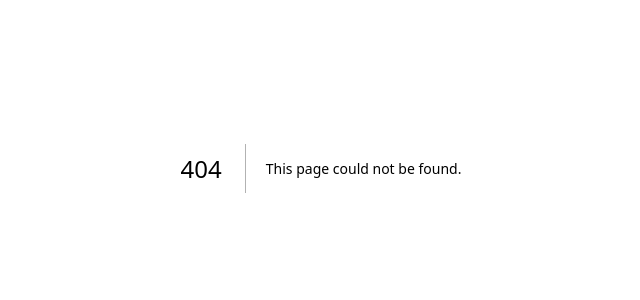
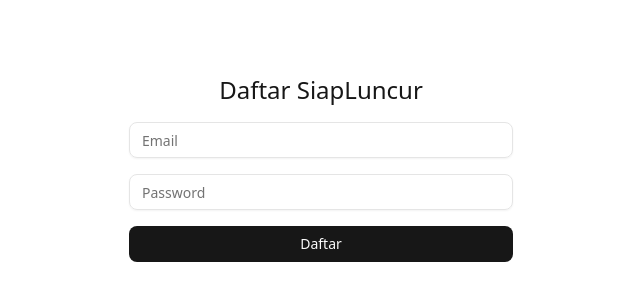
Before and after one commit to Wridho788/siapLuncur, a Next.js app: page /auth/register in a window 1280 px wide. Before the commit this address had no page. Shown: the part 232-532 px from the top of the page, without its empty margins (319-959 px from the left). Built offline with nearby package versions, Linux system fonts and the light colour scheme; no server answers.

Commit message:
login auth done

```diff
--- a/package.json
+++ b/package.json
@@ -12,6 +12,7 @@
   },
   "dependencies": {
     "@radix-ui/react-slot": "^1.2.3",
+    "@supabase/supabase-js": "^2.50.2",
     "class-variance-authority": "^0.7.1",
     "clsx": "^2.1.1",
     "lucide-react": "^0.523.0",
@@ -19,7 +20,8 @@
     "postcss": "^8.5.6",
     "react": "^19.0.0",
     "react-dom": "^19.0.0",
-    "tailwind-merge": "^3.3.1"
+    "tailwind-merge": "^3.3.1",
+    "zustand": "^5.0.5"
   },
   "devDependencies": {
     "@eslint/eslintrc": "^3",
--- /dev/null
+++ b/src/api/auth.ts
@@ -0,0 +1,16 @@
+import { supabase } from "@/lib/supabase"
+
+export const authService = {
+  register: async (email: string, password: string) => {
+    return await supabase.auth.signUp({ email, password })
+  },
+  login: async (email: string, password: string) => {
+    return await supabase.auth.signInWithPassword({ email, password })
+  },
+  logout: async () => {
+    return await supabase.auth.signOut()
+  },
+  getSession: async () => {
+    return await supabase.auth.getSession()
+  },
+}
--- /dev/null
+++ b/src/app/auth/login/page.tsx
@@ -0,0 +1,20 @@
+
+import AuthForm from "@/components/AuthForm"
+import { redirect } from "next/navigation"
+import { cookies } from "next/headers"
+
+export const metadata = {
+  title: "Masuk | SiapLuncur",
+}
+
+export default async function LoginPage() {
+  // Example server‑side redirect if already logged in (token in cookie)
+  const cookieStore = await cookies();
+  const token = cookieStore.get("sb‑access‑token")?.value;
+  if (token) redirect("/dashboard")
+  return (
+    <div className="min-h-screen flex items-center justify-center bg-background p-6">
+      <AuthForm mode="login" />
+    </div>
+  )
+}
--- /dev/null
+++ b/src/app/auth/register/page.tsx
@@ -0,0 +1,20 @@
+
+import AuthForm from "@/components/AuthForm"
+import { redirect } from "next/navigation"
+import { cookies } from "next/headers"
+
+export const metadata = {
+  title: "Daftar | SiapLuncur",
+}
+
+export default async function RegisterPage() {
+  // Redirect user if already logged in
+  const cookieStore = await cookies();
+  const token = cookieStore.get("sb‑access‑token")?.value
+  if (token) redirect("/dashboard")
+  return (
+    <div className="min-h-screen flex items-center justify-center bg-background p-6">
+      <AuthForm mode="register" />
+    </div>
+  )
+}
--- /dev/null
+++ b/src/app/debug/auth-test.tsx
@@ -0,0 +1,22 @@
+"use client"
+
+import { useAuth } from "@store/authStore"
+import { useEffect } from "react"
+
+export default function AuthTest() {
+  const { user, login, logout, loading, checkSession } = useAuth()
+
+  useEffect(() => {
+    checkSession()
+  }, [])
+
+  return (
+    <div className="p-4 space-y-4">
+      <div>User: {user?.email ?? "Not Logged In"}</div>
+      <button onClick={() => login("test@email.com", "12345678")}>
+        {loading ? "Logging in..." : "Login"}
+      </button>
+      <button onClick={logout}>Logout</button>
+    </div>
+  )
+}
--- /dev/null
+++ b/src/components/AuthForm.tsx
@@ -0,0 +1,63 @@
+"use client"
+
+import { useState } from "react"
+import { Input } from "@ui/input"
+import { Button } from "@ui/button"
+import { useAuth } from "@store/authStore"
+import { cn } from "@lib/utils"
+
+interface AuthFormProps {
+  mode: "login" | "register"
+}
+
+export default function AuthForm({ mode }: AuthFormProps) {
+  const { login, logout, loading, checkSession, user } = useAuth()
+  const [email, setEmail] = useState("")
+  const [password, setPassword] = useState("")
+  const [error, setError] = useState<string | null>(null)
+
+  const handleSubmit = async () => {
+    try {
+      if (mode === "login") {
+        await login(email, password)
+      } else {
+        // register then auto‑login
+        await useAuth.getState().logout() // reset
+        const { register } = await import("@/api/auth").then((m) => ({ register: m.authService.register }))
+        const { error: regErr } = await register(email, password)
+        if (regErr) throw regErr
+        await login(email, password)
+      }
+    } catch (err: any) {
+      setError(err.message ?? "Terjadi kesalahan")
+    }
+  }
+
+  return (
+    <div className="space-y-4 w-full max-w-sm mx-auto">
+      <h1 className="font-heading text-2xl text-center text-primary">
+        {mode === "login" ? "Masuk" : "Daftar"} SiapLuncur
+      </h1>
+      {error && (
+        <p className="text-sm text-red-500 text-center border border-red-300 bg-red-50 rounded p-2">
+          {error}
+        </p>
+      )}
+      <Input
+        placeholder="Email"
+        type="email"
+        value={email}
+        onChange={(e) => setEmail(e.target.value)}
+      />
+      <Input
+        placeholder="Password"
+        type="password"
+        value={password}
+        onChange={(e) => setPassword(e.target.value)}
+      />
+      <Button className="w-full" onClick={handleSubmit} disabled={loading}>
+        {loading ? "Memproses…" : mode === "login" ? "Masuk" : "Daftar"}
+      </Button>
+    </div>
+  )
+}
--- /dev/null
+++ b/src/lib/supabase.ts
@@ -0,0 +1,6 @@
+import { createClient } from '@supabase/supabase-js';
+
+const supabaseUrl = process.env.NEXT_PUBLIC_SUPABASE_URL as string;
+const supabaseAnonKey = process.env.NEXT_PUBLIC_SUPABASE_ANON_KEY as string;
+
+export const supabase = createClient(supabaseUrl, supabaseAnonKey);
--- /dev/null
+++ b/src/store/authStore.ts
@@ -0,0 +1,33 @@
+import { create } from "zustand"
+import { User } from "@supabase/supabase-js"
+import { authService } from "@/api/auth"
+
+type AuthStore = {
+  user: User | null
+  loading: boolean
+  login: (email: string, password: string) => Promise<void>
+  logout: () => Promise<void>
+  checkSession: () => Promise<void>
+}
+
+export const useAuth = create<AuthStore>((set) => ({
+  user: null,
+  loading: false,
+
+  login: async (email, password) => {
+    set({ loading: true })
+    const { data, error } = await authService.login(email, password)
+    set({ loading: false, user: data?.user || null })
+    if (error) throw error
+  },
+
+  logout: async () => {
+    await authService.logout()
+    set({ user: null })
+  },
+
+  checkSession: async () => {
+    const { data } = await authService.getSession()
+    set({ user: data.session?.user || null })
+  },
+}))
```
Also changed, not shown: 2 other files (tests, documents, lock files or other folders).
